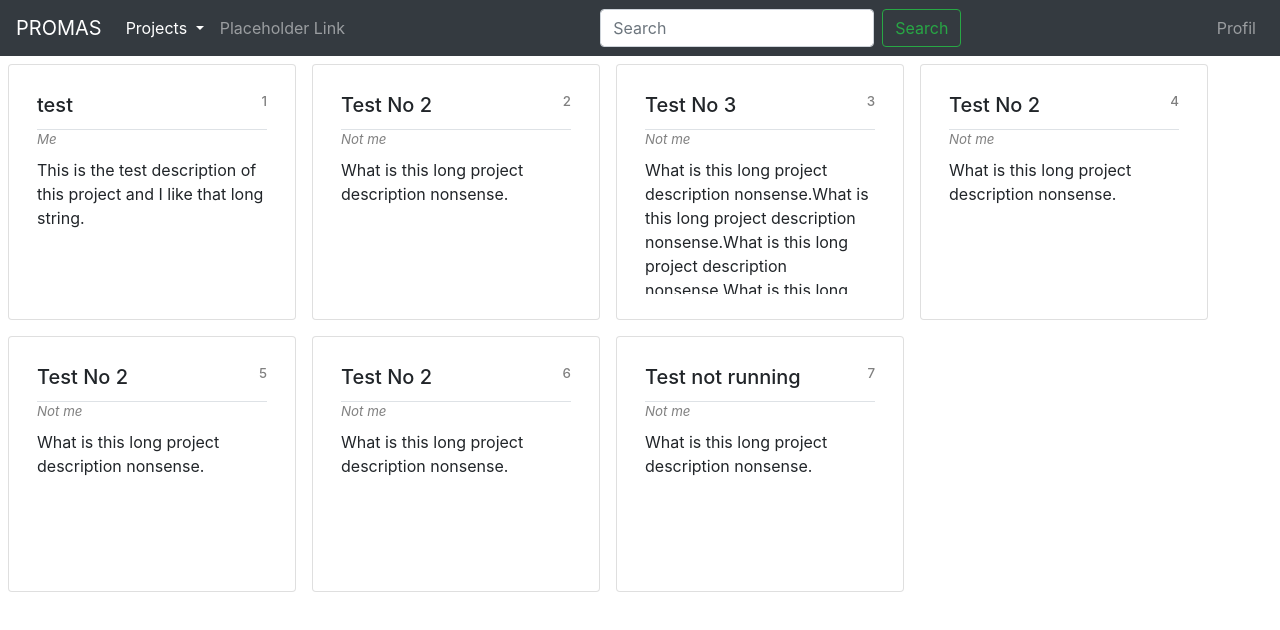
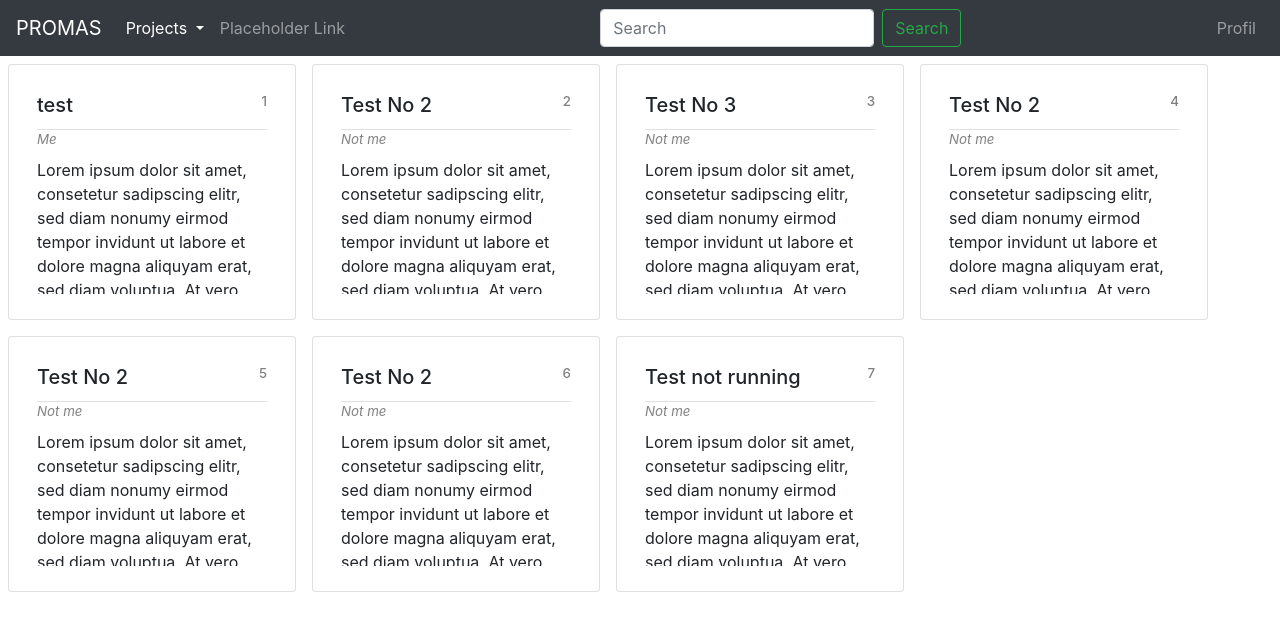
Before and after one commit to m24goller09/Webapplication, an Angular app in the folder AngularForWebApp/: page /home/def in a window 1280 px wide. Shown: the top 630 px of the page. Built offline with nearby package versions, Linux system fonts and the light colour scheme.

Commit message:
fixed last commit now also shows posible dummy-task

```diff
--- a/AngularForWebApp/src/app/components/project-view/project-view.component.html
+++ b/AngularForWebApp/src/app/components/project-view/project-view.component.html
@@ -22,5 +22,17 @@
 				<div class="p-2">{{projectStatus}}</div>
 			</div>
 		</div>
+		<p>posible stats like: current amount of involved persons, workload,progres...</p>
+	</div>
+
+	<div class="card-body">
+		<h5 class="card-title">taskname <span class="id" style="float: right;"> task-id </span></h5>
+		<div class="projectCreator border-top" style="margin-bottom: 0.5rem">task-creator</div>
+		<p class="card-text " style="overflow: hidden; height: 8.5rem">
+			Lorem ipsum dolor sit amet, consetetur sadipscing elitr, sed diam nonumy eirmod tempor invidunt ut labore et dolore
+			magna aliquyam erat, sed diam voluptua. At vero eos et accusam et justo duo dolores et ea rebum. Stet clita kasd
+			gubergren, no sea takimata sanctus est Lorem ipsum dolor sit amet. Lorem ipsum dolor sit amet, consetetur sadipscing
+			elitr
+		</p>
 	</div>
 </div>
--- a/AngularForWebApp/src/app/components/project/project.component.html
+++ b/AngularForWebApp/src/app/components/project/project.component.html
@@ -4,7 +4,10 @@
 		<h5 class="card-title">{{project.name}} <span class="id" style="float: right;"> {{project.id}} </span></h5>
 		<div class="projectCreator border-top" style="margin-bottom: 0.5rem">{{project.creator}}</div>
 		<p class="card-text " style="overflow: hidden; height: 8.5rem">
-			{{project.description}}
+			Lorem ipsum dolor sit amet, consetetur sadipscing elitr, sed diam nonumy eirmod tempor invidunt ut labore et dolore
+			magna aliquyam erat, sed diam voluptua. At vero eos et accusam et justo duo dolores et ea rebum. Stet clita kasd
+			gubergren, no sea takimata sanctus est Lorem ipsum dolor sit amet. Lorem ipsum dolor sit amet, consetetur sadipscing
+			elitr
 		</p>
 	</div>
 	</a>
```
